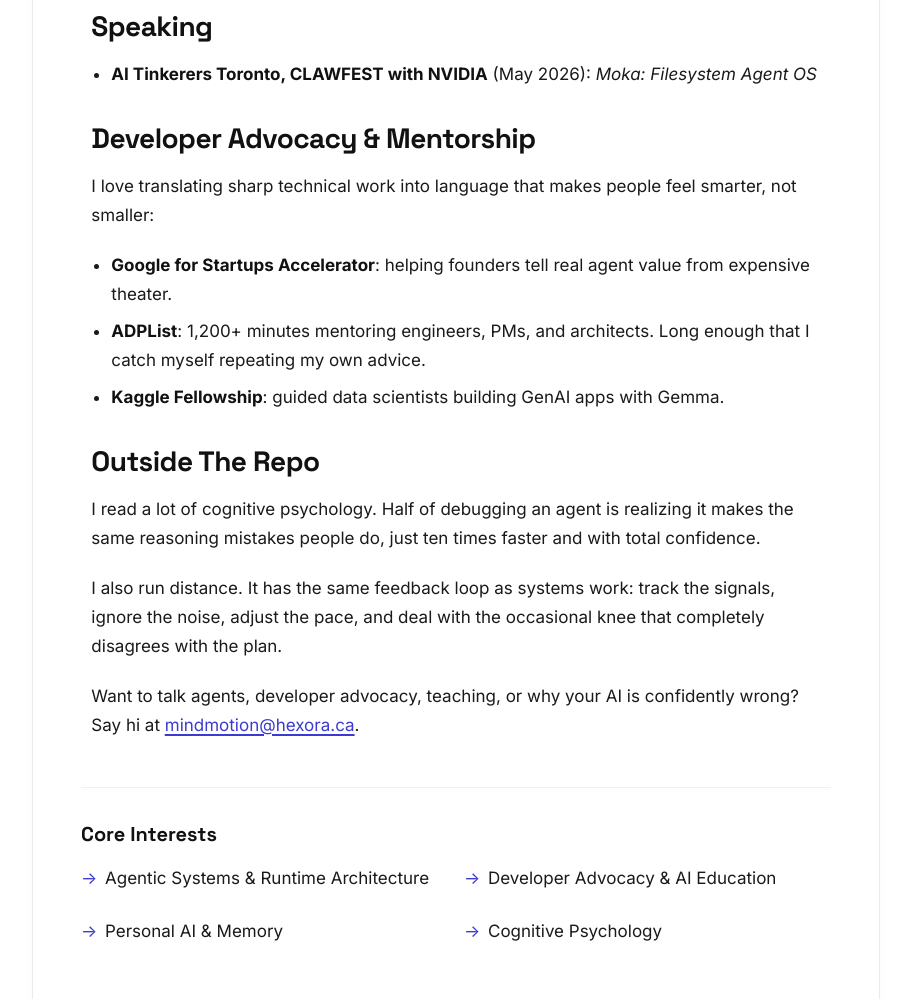
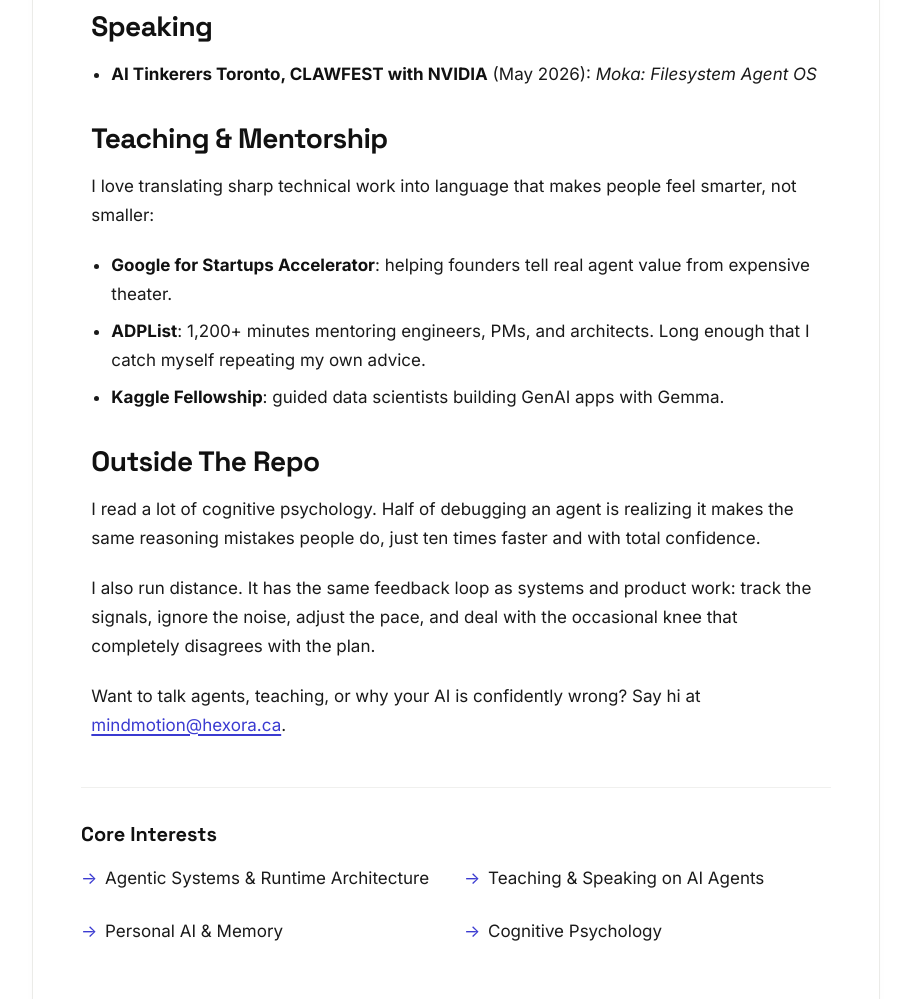
Before and after one commit to mmaryam2020/blog, an Astro site: page /about in a window 1280 px wide. Shown: the part 1440-2439 px from the top of the page, without its empty margins (184-1095 px from the left). Built offline with nearby package versions, Linux system fonts and the light colour scheme; Astro itself is replaced by a stand-in of ours.

Commit message:
fix: restore exact phrasing from user draft

```diff
--- a/src/content/about/me.md
+++ b/src/content/about/me.md
@@ -10,7 +10,7 @@ linkedin: "https://www.linkedin.com/in/maryammo/"
 email: "mindmotion@hexora.ca"
 interests:
   - "Agentic Systems & Runtime Architecture"
-  - "Developer Advocacy & AI Education"
+  - "Teaching & Speaking on AI Agents"
   - "Personal AI & Memory"
   - "Cognitive Psychology"
 ---
@@ -39,7 +39,7 @@ This blog is my lab notebook: what I shipped, what broke, and what I learned fiv
 
 - **AI Tinkerers Toronto, CLAWFEST with NVIDIA** (May 2026): *Moka: Filesystem Agent OS*
 
-## Developer Advocacy & Mentorship
+## Teaching & Mentorship
 
 I love translating sharp technical work into language that makes people feel smarter, not smaller:
 
@@ -51,6 +51,6 @@ I love translating sharp technical work into language that makes people feel sma
 
 I read a lot of cognitive psychology. Half of debugging an agent is realizing it makes the same reasoning mistakes people do, just ten times faster and with total confidence.
 
-I also run distance. It has the same feedback loop as systems work: track the signals, ignore the noise, adjust the pace, and deal with the occasional knee that completely disagrees with the plan.
+I also run distance. It has the same feedback loop as systems and product work: track the signals, ignore the noise, adjust the pace, and deal with the occasional knee that completely disagrees with the plan.
 
-Want to talk agents, developer advocacy, teaching, or why your AI is confidently wrong? Say hi at [mindmotion@hexora.ca](mailto:mindmotion@hexora.ca).
+Want to talk agents, teaching, or why your AI is confidently wrong? Say hi at mindmotion@hexora.ca.
```
